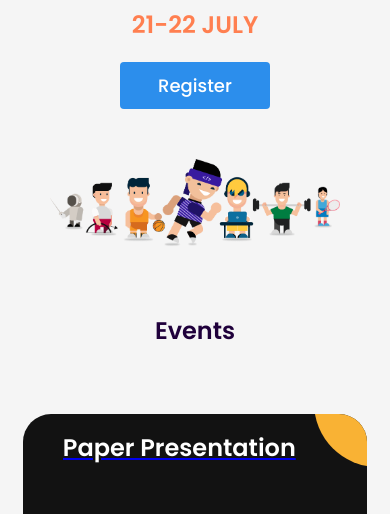
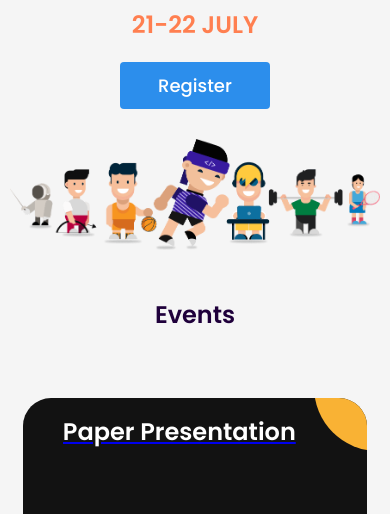
Before and after one commit to rsrahulsalunkhe/IT-O-Lympics, a plain HTML site: page index.html in a window 390 px wide. Shown: the part 223-737 px from the top of the page. Drawn offline with Linux system fonts and the light colour scheme.

Commit message:
Update style.css

```diff
--- a/style.css
+++ b/style.css
@@ -82,7 +82,7 @@ ul a:hover {
     font-size: 40px;
   }
   .hero-img {
-    padding: 50px 50px;
+    padding: 30px 10px;
     display: block;
     margin-left: auto;
     margin-right: auto;
```
